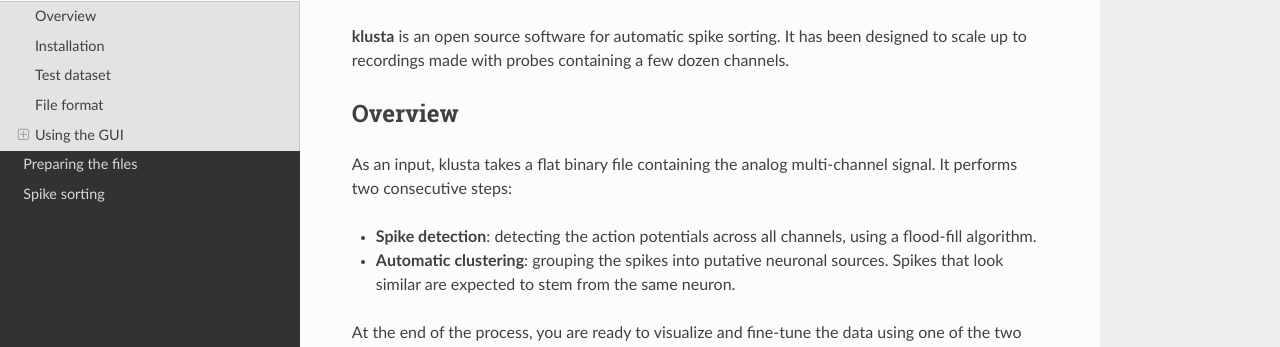
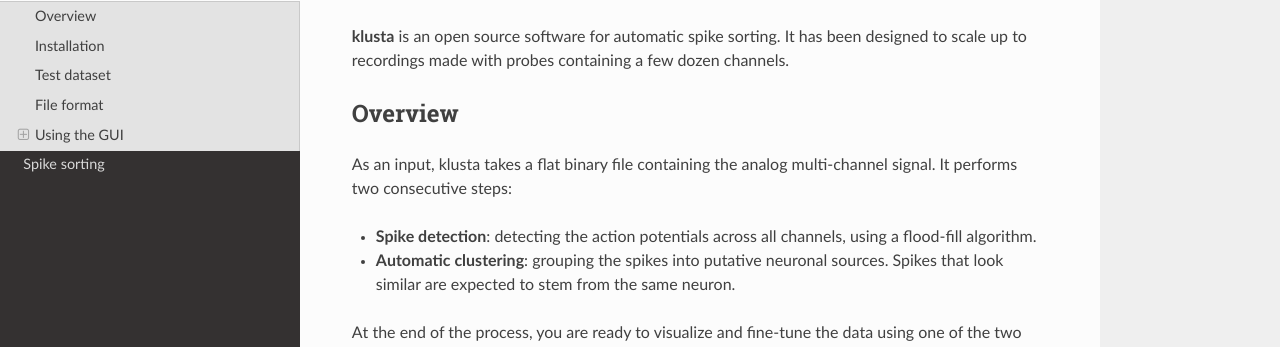
Before and after one commit to musicinmybrain/klusta, an MkDocs documentation site: the page built from docs/index.md, in a window 1280 px wide. Shown: the part 135-482 px from the top of the page. Built offline with MkDocs 1.6.1, drawn with Linux system fonts in a browser that asks for light colours; nearby versions of some CDN libraries; old or Windows-style settings are respelled for this version of MkDocs.

Commit message:
Fix mkdocs

```diff
--- a/mkdocs.yml
+++ b/mkdocs.yml
@@ -1,6 +1,5 @@
 site_name: klusta
 pages:
 - Quick start: 'index.md'
-- Preparing the files: 'prepare.md'
 - Spike sorting: 'sorting.md'
 theme: readthedocs
```
